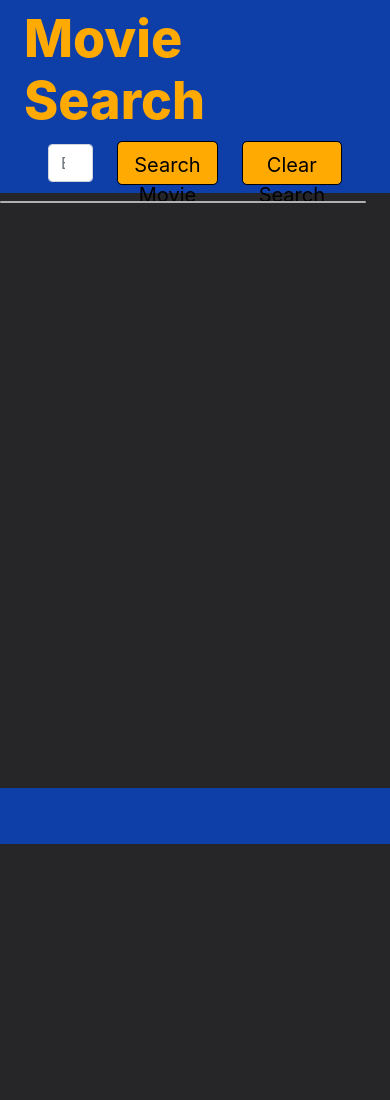
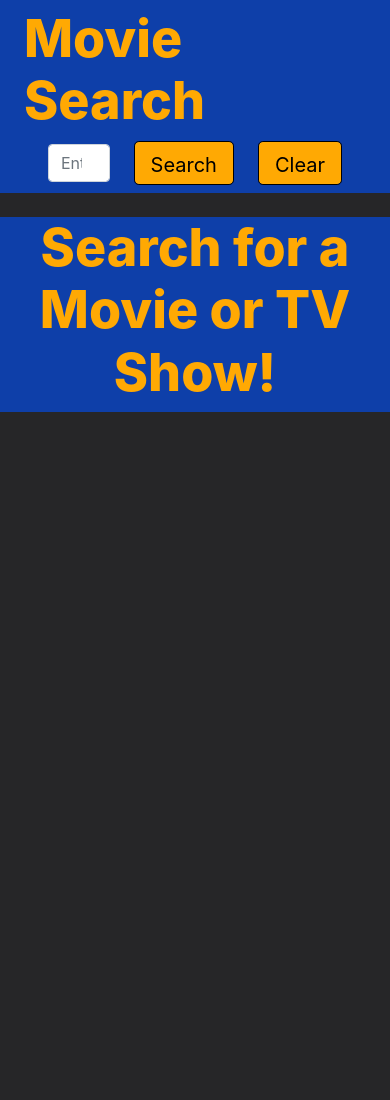
Before and after one commit to carsondipan/movie-search-project, a plain HTML site: page index.html in a window 390 px wide. Shown: the top 1100 px of the page. Before the commit the page ends 844 px from the top, so only its background shows below. Drawn offline with nearby package versions, Linux system fonts and the light colour scheme.

Commit message:
fixed responsive layout for tablet and phones, added filler to main content area, made youtube embed responsive on page scaling, updated footer

```diff
--- a/assets/js/script.js
+++ b/assets/js/script.js
@@ -16,6 +16,7 @@ var imdbApiKey = "k_9ultv29h";
 // function to create movie details section
 var displayMovieDetails = function (search) {
     movieDetailsEl.innerHTML = null;
+    movieDetailsEl.className = "card";
     var movieTitle = document.createElement("h2");
     movieTitle.className = "movie-title text-center my-4";
     movieTitle.textContent = "Movie Title: " + search.Search[0].Title;
@@ -37,13 +38,12 @@ var displayYoutubeUrl = function (data) {
     var videoId = data.videoId;
     var videoURL = `https://www.youtube.com/embed/${videoId}`
     var iframeEl = document.createElement("iframe");
-    iframeEl.setAttribute("width", "560");
+    iframeEl.setAttribute("width", "700");
     iframeEl.setAttribute("height", "400");
     iframeEl.setAttribute("src", videoURL);
-    iframeEl.setAttribute("frameborder", "0");
     iframeEl.setAttribute("allow", "accelerometer; autoplay; encrypted-media; gyroscope; picture-in-picture");
     iframeEl.setAttribute("allowfullscreen", 1);
-    iframeEl.className = "justify-content-center";
+    iframeEl.className = "embed-responsive-item";
     youtubeVideoEl.appendChild(iframeEl);
 };
 
@@ -65,7 +65,7 @@ var fetchimdbID = function(search) {
 
 // fetch results for search input to get movie/show details
 var fetchResults = function(movieInputEl) {
-    var apiUrl = `http://www.omdbapi.com/?s=${movieInputEl}&apikey=${apiKey}`;
+    var apiUrl = `https://www.omdbapi.com/?s=${movieInputEl}&apikey=${apiKey}`;
 
     fetch(apiUrl)
     .then(function (response) {
--- a/index.html
+++ b/index.html
@@ -19,36 +19,41 @@
         <!-- nav container -->
         <nav class="navbar bg-customnav">
             <div class="container-fluid px-2">
-                <h1>Movie Search</h1>
+                <h1 class="text-sm-center">Movie Search</h1>
                 <div class="d-flex" role="search">
                     <div class="alert-warning form-control align-self-center text-center hidden" id="notify" role="alert">
                        Enter a Title
                     </div>
                     <input class="form-control me-2 align-self-center mx-4" id="movie-input" type="search"
                         placeholder="Enter Title" aria-label="Search">
-                    <button class="btn-lg btn-outline-success form-control align-self-center" id="searchBtn" type="submit">Search Movie</button>
+                    <button class="btn-lg btn-outline-success form-control align-self-center" id="searchBtn" type="submit">Search</button>
                     <button onClick="window.location.reload()" type="submit"
-                        class="clear-local btn-lg btn-outline-success mx-4 form-control align-self-center" id="searchBtn">Clear Search</button>
+                        class="clear-local btn-lg btn-outline-success mx-4 form-control align-self-center" id="searchBtn">Clear</button>
                 </div>
             </div>
         </nav>
     </header>
+    <div class="row intro justify-content-center mt-4">
+        <div class="col-lg-6 col-md-12 col-sm-12 bg-customnav intro text-center">
+            <h1>Search for a Movie or TV Show!</h1>
+        </div>
+    </div>
     <!-- main content container -->
-    <main class="row justify-content-center my-2">
+    <main class="row justify-content-center my-2 min-vh-100">
         <!-- aside for movie details -->
-        <aside class="col-lg-5 col-md-3 mr-4" id="left-side">
-            <div class="card" id="movie-details">
+        <aside class="col-lg-5 col-md-12 col-sm-12 my-3 mr-lg-5 align-self-center" id="left-side">
+            <div id="movie-details">
             </div>
         </aside>
         <!-- aside for youtube trailer -->
-        <aside class="col-lg-5 col-md-3 ml-5 align-self-center" id="right-side">
-            <div id="youtube-video">
+        <aside class="col-lg-5 col-md-12 col-sm-12 ml-6 align-self-center" id="right-side">
+            <div class="embed-responsive embed-responsive-16by9" id="youtube-video">
             </div>
         </aside>
     </main>
     <!-- footer with previous search buttons-->
-    <footer class="navbar bg-customnav fixed-bottom">
-        <div id="prev-results" class="card-body">
+    <footer class="row navbar mt-3 bg-customnav">
+        <div id="prev-results" class="col-lg-12 col-md-12 col-sm-12 card-body">
         </div>
     </footer>
 
```
